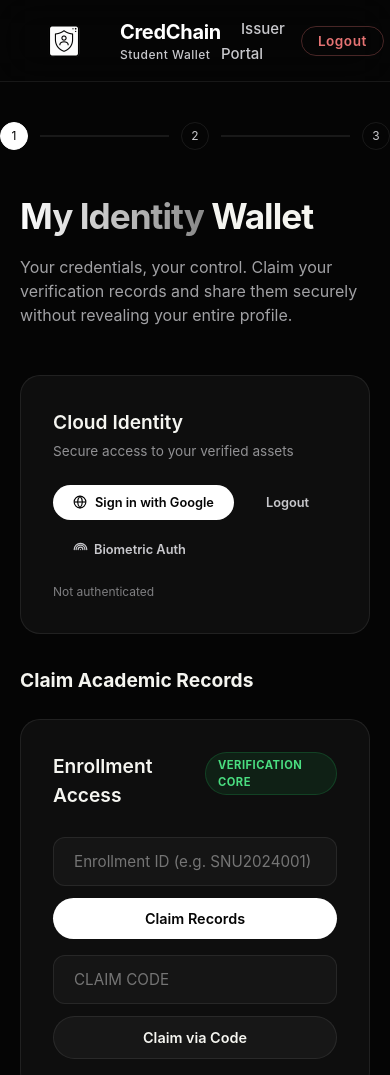
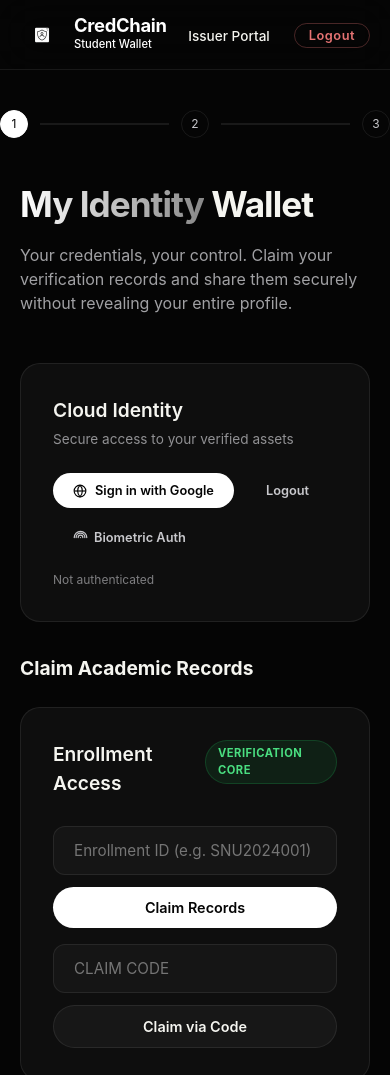
Before and after one commit to kritlunkad/college_credential, a website: page wallet.html in a window 390 px wide. Shown: the top 1075 px of the page. Drawn offline with nearby package versions, Linux system fonts and the light colour scheme.

Commit message:
style: update navigation bar layout and typography for improved responsiveness and visual consistency

```diff
--- a/wallet.html
+++ b/wallet.html
@@ -762,21 +762,22 @@
 <body>
 
   <nav class="nav" id="nav">
-    <div class="nav-inner">
-      <a href="index.html" class="nav-brand" style="align-items: center; gap: 12px;">
+    <div class="nav-inner" style="max-width: 100%; width: 100%;">
+      <a href="index.html" class="nav-brand" style="align-items: center; gap: 10px;">
         <img src="assets/trustlessid logo.png" alt="TrustlessID Logo"
-          style="height: 48px; width: auto; object-fit: contain;">
-        <div style="display: flex; flex-direction: column; justify-content: center; transform: translateY(2px);">
-          <span style="line-height: 1; font-size: 1.25rem;">CredChain</span>
+          style="height: 24px; width: auto; object-fit: contain;">
+        <div style="display: flex; flex-direction: column; justify-content: center;">
+          <span style="line-height: 1; font-size: 1.15rem; font-weight: 700;">CredChain</span>
           <span
-            style="font-size: 0.75rem; color: var(--silver); font-weight: 500; margin-top: 4px; letter-spacing: 0.5px;">Student
+            style="font-size: 0.7rem; color: var(--text-muted); font-weight: 500; margin-top: 2px; letter-spacing: 0px;">Student
             Wallet</span>
         </div>
       </a>
-      <ul class="nav-links" style="display: flex; align-items: center; gap: 16px;">
-        <li><a href="college.html" class="nav-link">Issuer Portal</a></li>
+      <ul class="nav-links" style="display: flex; align-items: center; gap: 24px;">
+        <li><a href="college.html" class="nav-link"
+            style="font-size: 0.85rem; padding: 0; color: var(--text-secondary);">Issuer Portal</a></li>
         <li><button class="btn btn-sm" id="nav-logout-btn"
-            style="border-radius: 100px; padding: 6px 16px; background: transparent; color: #e57373; border: 1px solid rgba(229, 115, 115, 0.3); font-weight: 600; font-size: 0.85rem; letter-spacing: 0.5px;">Logout</button>
+            style="border-radius: 100px; padding: 4px 14px; background: transparent; color: #e57373; border: 1px solid rgba(229, 115, 115, 0.3); font-weight: 600; font-size: 0.8rem; letter-spacing: 0.5px;">Logout</button>
         </li>
       </ul>
     </div>
```
